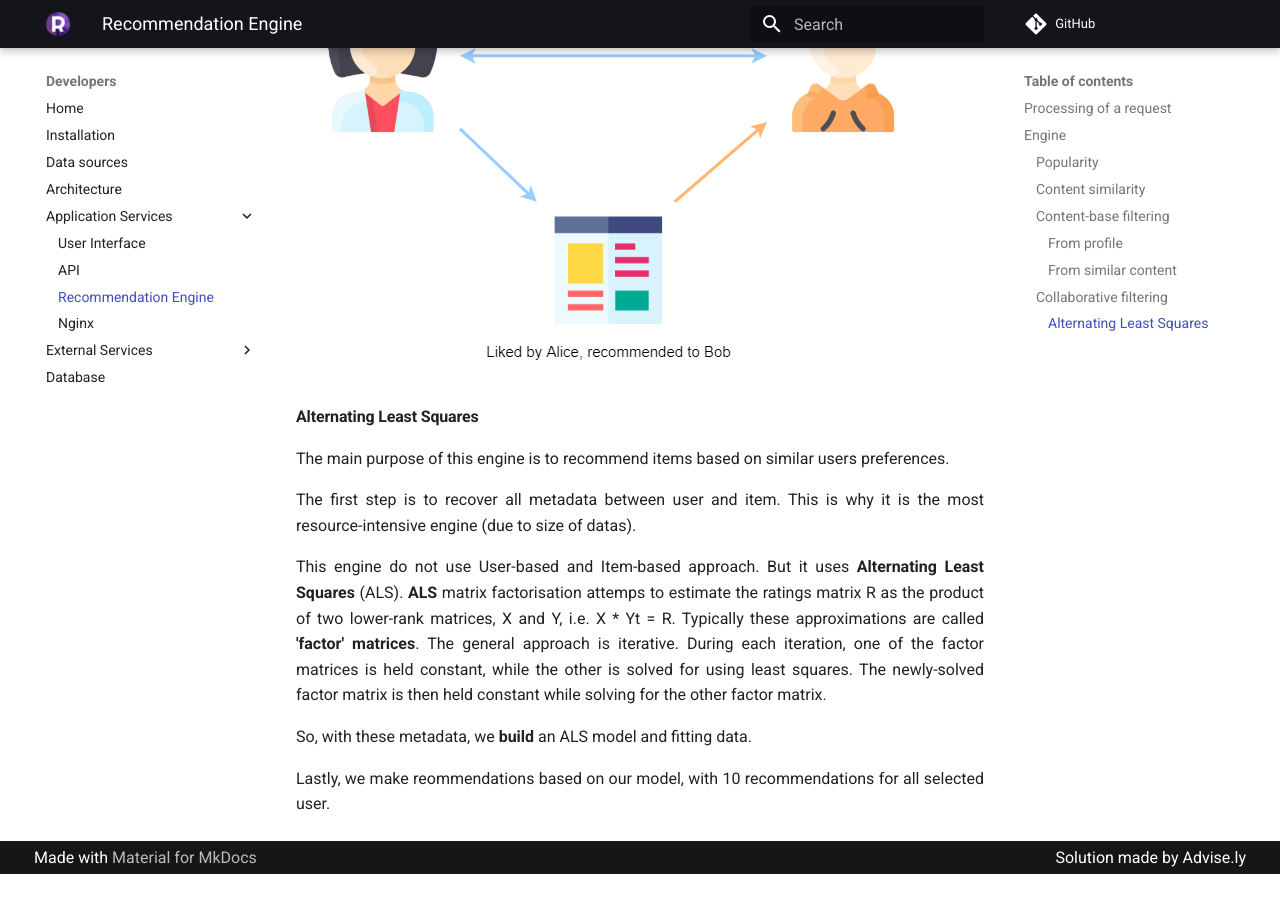
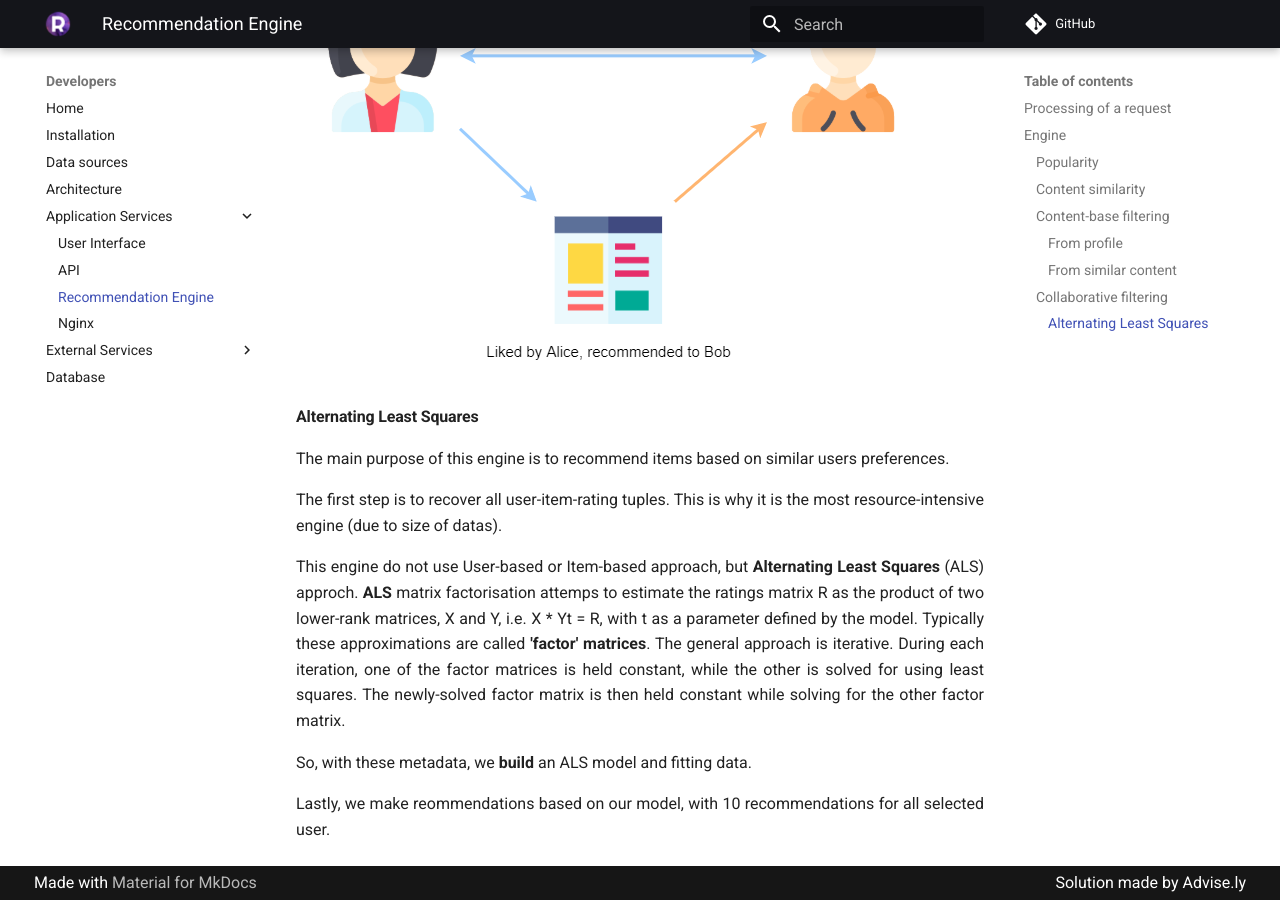
Before and after one commit to RomainCtl/RecoFinement, an MkDocs documentation site: the page built from docs/developers/services/engine.md, in a window 1280 px wide and 900 px high, scrolled down 3535 px. Built offline with MkDocs 1.6.1 and Material for MkDocs 9.7.7, drawn with Linux system fonts in a browser that asks for light colours; comment, search, counter and statistics services are not loaded; before the commit the page ends 4409 px from its top, so only the background shows below that.

Commit message:
Complete ALS explanation

```diff
--- a/docs/developers/services/engine.md
+++ b/docs/developers/services/engine.md
@@ -86,9 +86,9 @@ From this list, we recover their similars content. The more an item is liked, th
 
 The main purpose of this engine is to recommend items based on similar users preferences.
 
-The first step is to recover all metadata between user and item. This is why it is the most resource-intensive engine (due to size of datas).
+The first step is to recover all user-item-rating tuples. This is why it is the most resource-intensive engine (due to size of datas).
 
-This engine do not use User-based and Item-based approach. But it uses __Alternating Least Squares__ (ALS). __ALS__ matrix factorisation attemps to estimate the ratings matrix R as the product of two lower-rank matrices, X and Y, i.e. X * Yt = R. Typically these approximations are called __'factor' matrices__. The general approach is iterative. During each iteration, one of the factor matrices is held constant, while the other is solved for using least squares. The newly-solved factor matrix is then held constant while solving for the other factor matrix.
+This engine do not use User-based or Item-based approach, but  __Alternating Least Squares__ (ALS) approch. __ALS__ matrix factorisation attemps to estimate the ratings matrix R as the product of two lower-rank matrices, X and Y, i.e. X * Yt = R, with t as a parameter defined by the model. Typically these approximations are called __'factor' matrices__. The general approach is iterative. During each iteration, one of the factor matrices is held constant, while the other is solved for using least squares. The newly-solved factor matrix is then held constant while solving for the other factor matrix.
 
 So, with these metadata, we __build__ an ALS model and fitting data.
 
```
